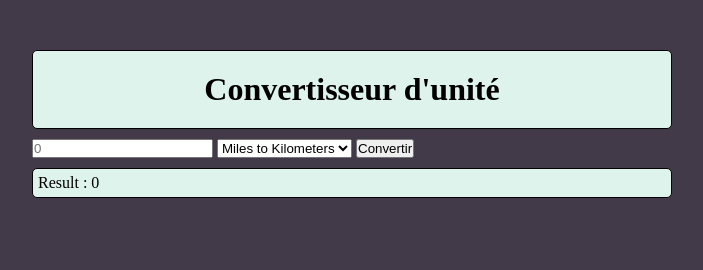
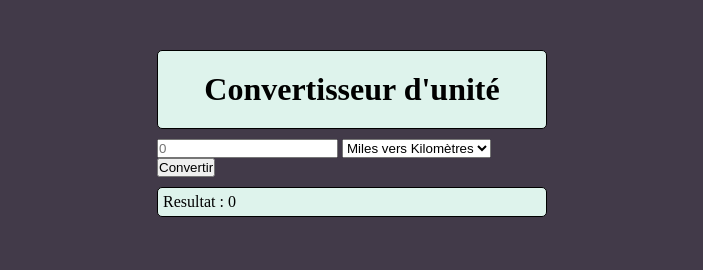
Before and after one commit to Milous98/Mimo-App-Projects, a plain HTML site: page Unit converter/index.html in a window 1280 px wide. Shown: the whole page, without its empty margins (288-991 px from the left). Drawn offline with Linux system fonts and the light colour scheme.

Commit message:
trad to Fr

```diff
--- a/Unit converter/index.html
+++ b/Unit converter/index.html
@@ -16,14 +16,14 @@
             <input type="number" id="number" name="number" value="" placeholder="0">
             <label for="calcul"></label>
             <select id="calcul">
-                <option value="mTk">Miles to Kilometers</option>
-                <option value="kTm">Kilometers to Miles</option>
+                <option value="mTk">Miles vers Kilomètres</option>
+                <option value="kTm">Kilomètres vers Miles</option>
             </select>
             <label for="convert"></label>
             <button onclick="convertNumber()" id="convert">Convertir</button>
         </main>
         <footer>
-            <div id="result">Result : <em>0</em></div>
+            <div id="result">Resultat : <em>0</em></div>
         </footer>
     </body>
 </html>
--- a/Unit converter/script.js
+++ b/Unit converter/script.js
@@ -12,5 +12,5 @@ function convertNumber() {
         operation = 0.621371;
     }
     let resultat = document.querySelector("#result em");
-    resultat.innerHTML = number * operation;
+    resultat.innerHTML = (number * operation).toFixed(2);
 }
--- a/Unit converter/style.css
+++ b/Unit converter/style.css
@@ -5,9 +5,9 @@
 
 body {
     background-color: rgb(66, 58, 73);
-    width: 50%;
+    width: 390px;
+    padding: 50px min(5em, 8%);
     margin: auto;
-    margin-top: 50px;
     display: flex;
     flex-direction: column;
     gap: 10px;
```
